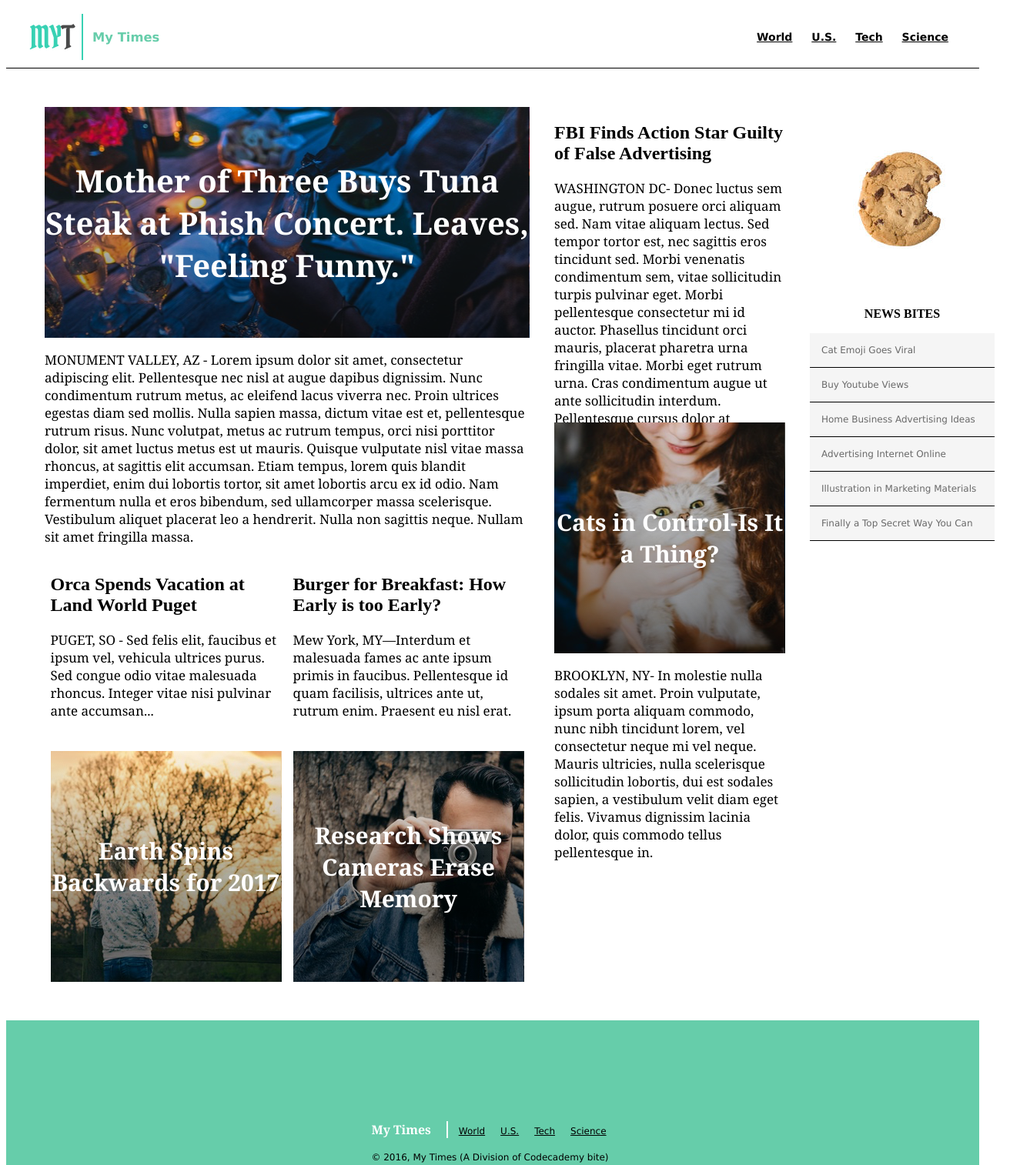
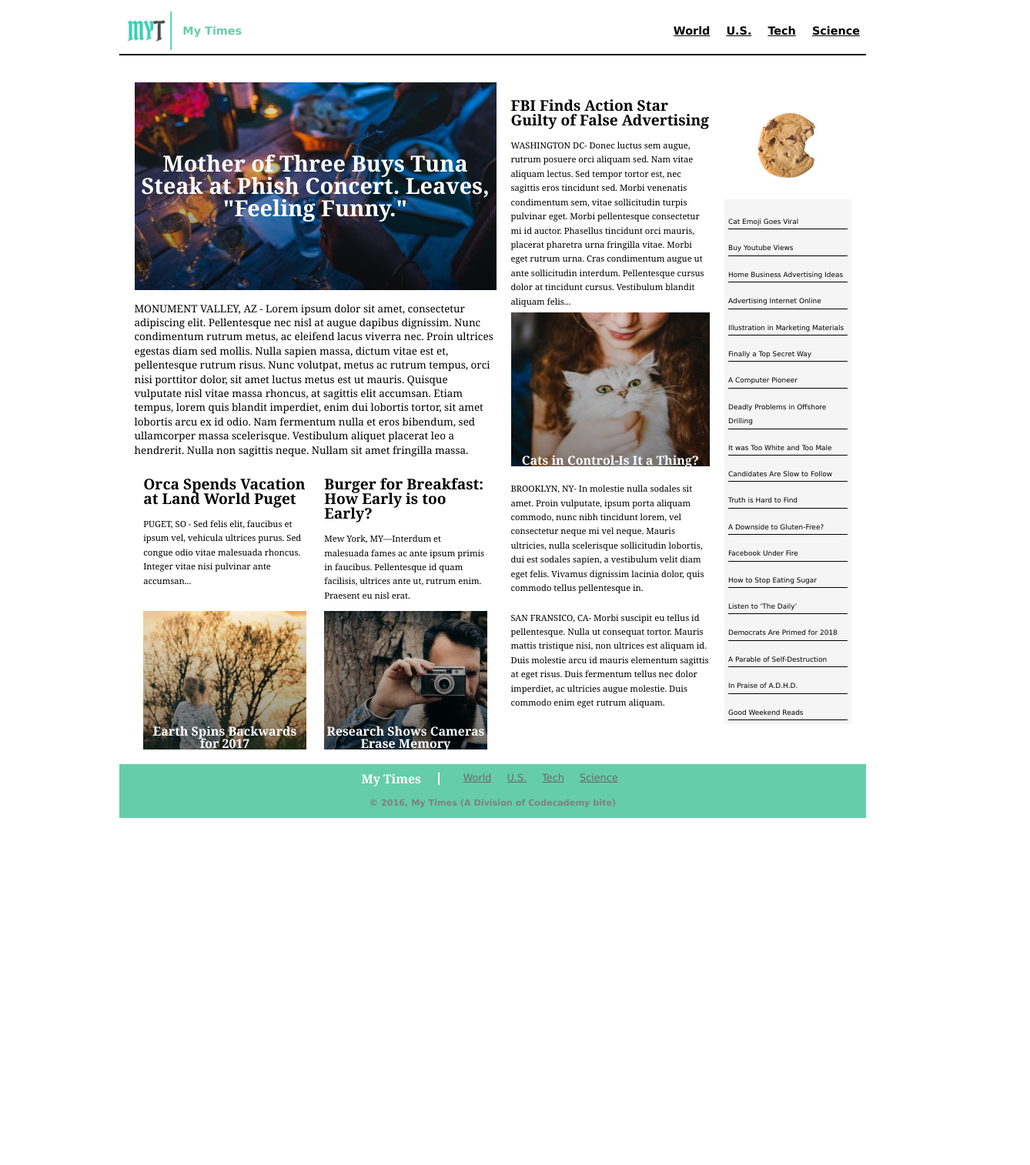
Before and after one commit to slape/mynews, a plain HTML site: page index.html in a window 1280 px wide. Shown: the top 1514 px of the page at 77% size, 1338 px wide, since content can reach past the window. After the commit the page ends 1063 px from the top, so only its background shows below. Drawn offline with Linux system fonts and the light colour scheme.

Commit message:
custom design

```diff
--- a/index.html
+++ b/index.html
@@ -2,110 +2,115 @@
 <html>
   <head>
     <meta charset="utf-8">
+    <link rel="stylesheet" href="resources/reset.css">
     <link rel="stylesheet" href="resources/style.css">
     <title>My Times</title>
   </head>
   <body>
     <!-- Header Section -->
       <header>
-        <div class="logo">
+        <figure>
           <img src="resources/photos/myt-logo.jpg">
-          <h3>My Times</h3>
-        </div>
+          <caption>My Times</caption>
+        </figure>
         <nav>
-          <span><a href="#">World</a></span>
-          <span><a href="#">U.S.</a></span>
-          <span><a href="#">Tech</a></span>
-          <span><a href="#">Science</a></span>
+          <a href="#">World</a>
+          <a href="#">U.S.</a>
+          <a href="#">Tech</a>
+          <a href="#">Science</a>
         </nav>
       </header>
   <!-- Main Content Section -->
-      <div class="mainBody">
+      <main>
   <!--First Column, Feature Story-->
-        <div class="column" id="columnOne">
-          <div class="featureStory">
-            <div class="featurePicture">
-                <span>Mother of Three Buys Tuna Steak at Phish Concert. Leaves, "Feeling Funny."</span>
-            </div>
-            <div class="featureText">
+        <div class="column large">
+            <article class="hero">
+                <h1>Mother of Three Buys Tuna Steak at Phish Concert. Leaves, "Feeling Funny."</h1>
+            </article>
+            <article class="hero-text">
               <p> MONUMENT VALLEY, AZ - Lorem ipsum dolor sit amet, consectetur adipiscing elit. Pellentesque nec nisl at augue dapibus dignissim. Nunc condimentum rutrum metus, ac eleifend lacus viverra nec. Proin ultrices egestas diam sed mollis. Nulla sapien massa, dictum vitae est et, pellentesque rutrum risus. Nunc volutpat, metus ac rutrum tempus, orci nisi porttitor dolor, sit amet luctus metus est ut mauris. Quisque vulputate nisl vitae massa rhoncus, at sagittis elit accumsan. Etiam tempus, lorem quis blandit imperdiet, enim dui lobortis tortor, sit amet lobortis arcu ex id odio. Nam fermentum nulla et eros bibendum, sed ullamcorper massa scelerisque. Vestibulum aliquet placerat leo a hendrerit. Nulla non sagittis neque. Nullam sit amet fringilla massa. </p>
-            </div>
-          </div>
+            </article>
+
   <!--First Column, Other Stories-->
-          <div class="storyFlexContainer">
-            <div class="story" id="Orca">
+          <div class="article-flex-container">
+            <article class="text-feature">
               <h2>Orca Spends Vacation at Land World Puget</h2>
               <p>PUGET, SO - Sed felis elit, faucibus et ipsum vel, vehicula ultrices purus. Sed congue odio vitae malesuada rhoncus. Integer vitae nisi pulvinar ante accumsan... </p>
-            </div>
-            <div class="story" id="treeGirl">
-              <span>Earth Spins Backwards for 2017</span>
-            </div>
-            <div class="story" id="burger">
+            </article>
+            <article class="pic-feature" id="tree-girl">
+              <h3>Earth Spins Backwards for 2017</h3>
+            </article>
+            <article class="text-feature">
               <h2>Burger for Breakfast: How Early is too Early?</h2>
               <p>Mew York, MY—Interdum et malesuada fames ac ante ipsum primis in faucibus. Pellentesque id quam facilisis, ultrices ante ut, rutrum enim. Praesent eu nisl erat.</p>
-            </div>
-            <div class="story" id="cameraGuy">
-              <span>Research Shows Cameras Erase Memory</span>
-            </div>
+            </article>
+            <article class="pic-feature" id="camera-guy">
+              <h3>Research Shows Cameras Erase Memory</h3>
+            </article>
           </div>
+
         </div>
+
   <!--Second Column-->
-        <div class="column" id="columnTwo">
-            <div class="story" id="fbi">
+        <div class="column med">
+            <article class="text-feature">
               <h2>FBI Finds Action Star Guilty of False Advertising</h2>
               <p>WASHINGTON DC- Donec luctus sem augue, rutrum posuere orci aliquam sed. Nam vitae aliquam lectus. Sed tempor tortor est, nec sagittis eros tincidunt sed. Morbi venenatis condimentum sem, vitae sollicitudin turpis pulvinar eget. Morbi pellentesque consectetur mi id auctor. Phasellus tincidunt orci mauris, placerat pharetra urna fringilla vitae. Morbi eget rutrum urna. Cras condimentum augue ut ante sollicitudin interdum. Pellentesque cursus dolor at tincidunt cursus. Vestibulum blandit aliquam felis... </p>
-            </div>
-            <div class="story" id="catGirl">
-              <span>Cats in Control-Is It a Thing?</span>
-            </div>
-            <div class="story" id="brooklyn">
+            </article>
+            <article class="pic-feature" id="cat-girl">
+              <h3>Cats in Control-Is It a Thing?</h3>
+            </article>
+            <article class="text-feature">
               <p>BROOKLYN, NY- In molestie nulla sodales sit amet. Proin vulputate, ipsum porta aliquam commodo, nunc nibh tincidunt lorem, vel consectetur neque mi vel neque. Mauris ultricies, nulla scelerisque sollicitudin lobortis, dui est sodales sapien, a vestibulum velit diam eget felis. Vivamus dignissim lacinia dolor, quis commodo tellus pellentesque in.</p>
-            </div>
+            </article>
+            <article class="text-feature">
+              <p>SAN FRANSICO, CA- Morbi suscipit eu tellus id pellentesque. Nulla ut consequat tortor. Mauris mattis tristique nisi, non ultrices est aliquam id. Duis molestie arcu id mauris elementum sagittis at eget risus. Duis fermentum tellus nec dolor imperdiet, ac ultricies augue molestie. Duis commodo enim eget rutrum aliquam.</p>
+            </article>
           </div>
 
   <!--Third Column-->
-        <div class="column" id="columnThree">
-            <div class="newsBites" id="cookie">
-              <img src="resources/photos/cookie.png">
-              <h3>NEWS BITES</h3>
-            </div>
-            <div class="linkList">
-              <div class="listItem">
-                <span>Cat Emoji Goes Viral</span>
-              </div>
-              <div class="listItem">
-                <span>Buy Youtube Views</span>
-              </div>
-              <div class="listItem">
-                <span>Home Business Advertising Ideas</span>
-              </div>
-              <div class="listItem">
-                <span>Advertising Internet Online</span>
-              </div>
-              <div class="listItem">
-                <span>Illustration in Marketing Materials</span>
-              </div>
-              <div class="listItem">
-                <span>Finally a Top Secret Way You Can</span>
-              </div>
-            </div>
-          </div>
-      </div>
-      <footer>
-        <div class="footerContainer">
-          <div class="footerLogo">
+        <div class="column small">
+          <figure>
+            <img src="resources/photos/cookie.png">
+            <h3>NEWS BITES</h3>
+          </figure>
+
+          <aside>
+              <p>Cat Emoji Goes Viral</p>
+              <p>Buy Youtube Views</p>
+              <p>Home Business Advertising Ideas</p>
+              <p>Advertising Internet Online</p>
+              <p>Illustration in Marketing Materials</p>
+              <p>Finally a Top Secret Way</p>
+              <p>A Computer Pioneer</p>
+              <p>Deadly Problems in Offshore Drilling</p>
+              <p>It was Too White and Too Male</p>
+              <p>Candidates Are Slow to Follow</p>
+              <p>Truth is Hard to Find</p>
+              <p>A Downside to Gluten-Free?</p>
+              <p>Facebook Under Fire</p>
+              <p>How to Stop Eating Sugar</p>
+              <p>Listen to ‘The Daily’</p>
+              <p>Democrats Are Primed for 2018</p>
+              <p>A Parable of Self-Destruction</p>
+              <p>In Praise of A.D.H.D.</p>
+              <p>Good Weekend Reads</p>
+          </aside>
+        </div>
+      </main>
+  <!--End of Main Section-->
+
+        <footer>
+          <span>
             <h3>My Times</h3>
             <nav>
-              <span><a href="#">World</a></span>
-              <span><a href="#">U.S.</a></span>
-              <span><a href="#">Tech</a></span>
-              <span><a href="#">Science</a></span>
+              <a href="#">World</a>
+              <a href="#">U.S.</a>
+              <a href="#">Tech</a>
+              <a href="#">Science</a>
             </nav>
-          </div>
-          <div class="footerCopyright">
-            © 2016, My Times (A Division of Codecademy bite)
-          </div>
-        </div>
+          </span>
+          <p>© 2016, My Times (A Division of Codecademy bite)</p>
       </footer>
   </body>
 </html>
--- /dev/null
+++ b/resources/reset.css
@@ -0,0 +1,48 @@
+/* http://meyerweb.com/eric/tools/css/reset/
+   v2.0 | 20110126
+   License: none (public domain)
+*/
+
+html, body, div, span, applet, object, iframe,
+h1, h2, h3, h4, h5, h6, p, blockquote, pre,
+a, abbr, acronym, address, big, cite, code,
+del, dfn, em, img, ins, kbd, q, s, samp,
+small, strike, strong, sub, sup, tt, var,
+b, u, i, center,
+dl, dt, dd, ol, ul, li,
+fieldset, form, label, legend,
+table, caption, tbody, tfoot, thead, tr, th, td,
+article, aside, canvas, details, embed,
+figure, figcaption, footer, header, hgroup,
+menu, nav, output, ruby, section, summary,
+time, mark, audio, video {
+	margin: 0;
+	padding: 0;
+	border: 0;
+	font-size: 100%;
+	font: inherit;
+	vertical-align: baseline;
+}
+/* HTML5 display-role reset for older browsers */
+article, aside, details, figcaption, figure,
+footer, header, hgroup, menu, nav, section {
+	display: block;
+}
+body {
+	line-height: 1;
+}
+ol, ul {
+	list-style: none;
+}
+blockquote, q {
+	quotes: none;
+}
+blockquote:before, blockquote:after,
+q:before, q:after {
+	content: '';
+	content: none;
+}
+table {
+	border-collapse: collapse;
+	border-spacing: 0;
+}
--- a/resources/style.css
+++ b/resources/style.css
@@ -1,146 +1,210 @@
+/* Main document settings */
+body {
+  margin: 0 auto;
+  width: 970px;
+  display: flex;
+  flex-direction: column;
+  align-content: center;
+  font-family: georgia,"times new roman",times,serif;
+}
+
+main {
+  margin: 0 auto;
+  display: flex;
+  align-content: center;
+  justify-content: center;
+}
+
+/* text and image settings */
+
 a {
   color: black;
 }
 
+p {
+  padding-top:15px;
+  line-height: 1.15rem;
+  font-weight: 400;
+  font-style: normal;
+  color: black;
+  font-size: .84rem;
+}
+
+h1 {
+  font-weight: bold;
+  color: white;
+  font-size: 1.8rem;
+  text-align: center;
+}
+
+h2 {
+  font-style: normal;
+  font-size: 1.2rem;
+  font-weight: bold;
+  padding-top: 15px;
+}
+
+img {
+  height: auto;
+  max-width: 100%;
+}
+
+/* header settings */
+
 header {
+  height: 60px;
   display: flex;
   align-items: center;
+  align-content: center;
   font-family: Verdana;
-  font-size: 14px;
+  font-size: .9rem;
   font-weight: bold;
-  border-bottom: 1px solid black;
-  padding: 10px 30px;
+  border-bottom: 2px solid black;
+  margin: 10px 0 25px 0;
+  padding-left: 10px;
 }
 
-p {
-  font-family: Georgia;
-  font-size: 17px;
-  color: black;
-}
-
-.logo {
+header figure {
+  padding: 5px 0;
   display: flex;
   align-items: center;
   flex-grow: 1;
   color: MediumAquamarine;
 }
 
-.logo img {
-  margin-right: 12px;
+header figure img {
+  margin-right: 2%;
+  height: 50px;
 }
 
-nav span {
-  padding: 20px 10px;
+nav a {
+  padding: .5rem;
 }
 
-.mainBody {
-  width: 1230px;
-  margin: 0 auto;
-  padding: 50px;
-  display: flex;
-}
+/* column settings */
 
 .column {
   display: flex;
   flex-direction: column;
-  margin-right: 32px;
+  align-items: center;
+  margin: 1%;
 }
 
-#columnOne {
-  width: 630px;
+.large {
+  width: 500px;
 }
 
-#columnTwo {
-  width: 300px;
-  flex-wrap: wrap;
+.med {
+  width: 275px;
 }
 
-#columnThree {
-  width: 240px;
+.small {
+  width: 175px;
 }
 
-#treeGirl {
-  background-image: url("photos/tree girl.png");
-}
+/* article settings */
 
-#cameraGuy {
-  background-image: url("photos/camera guy.png");
-}
-
-#catGirl {
-  background-image: url("photos/cat girl.png");
-}
-#fbi {
-  height: 410px;
-}
-
-#cameraGuy,
-#catGirl,
-#treeGirl {
-  font-family: Georgia;
-  font-weight: bold;
-  font-size: 30px;
-  color: white;
-  text-align: center;
-  display: flex;
-  align-content: center;
-  align-items: center;
-  height: 300px;
-  width: 300px;
-}
-
-.featurePicture {
+.hero {
   background-image: url("photos/dinner table.png");
-  height: 300px;
-  width: 630px;
-  font-family: Georgia;
-  font-weight: bold;
-  color: white;
-  font-size: 40px;
-  text-align: center;
+  background-size: cover;
+  width: 100%;
+  height: 270px;
   display: flex;
   align-content: center;
   align-items: center;
 }
 
-#Orca,
-#burger {
-  height: 170px;
-  width: 300px;
+.article-flex-container {
+  height: 380px;
+  width: 100%;
+  display: flex;
+  justify-content: space-around;
+  align-items: center;
+  flex-flow: column wrap;
+  margin-bottom: 10px;
 }
 
-.storyFlexContainer {
-  height: 550px;
-  width: 630px;
-  display: flex;
-  justify-content: space-between;
-  align-items: center;
-  flex-flow: column wrap;
+.text-feature p {
+  font-size: .7rem;
 }
 
-.newsBites h3 {
-  font-size: 16px;
+.pic-feature {
+  display: flex;
+  align-items: flex-end;
+  height: 180px;
+  width: 45%;
+  margin-top: 2%;
+}
+
+.text-feature {
+  height: 180px;
+  width: 45%;
+  margin-top: 2%;
+}
+
+.med .text-feature {
+  height: auto;
+  width: 100%;
+}
+
+.med .pic-feature {
+  width: 100%;
+  height: 200px;
+  justify-content: center;
+}
+
+article h3 {
+  font-family: Georgia;
+  font-weight: bold;
+  color: white;
+  text-align: center;
+}
+
+.small figure {
+  margin-bottom: 1.5%;
+  width: 100%;
+  height: 150px;
+  font-size: 1rem;
   font-weight: bold;
   text-align: center;
 }
 
-.linkList {
+#tree-girl {
+  background-image: url("photos/tree girl.png");
+  background-size: cover;
+}
+
+#camera-guy {
+  background-image: url("photos/camera guy.png");
+  background-size: cover;
+}
+
+#cat-girl {
+  background-image: url("photos/cat girl.png");
+  background-size: cover;
+}
+
+/* aside settings */
+
+aside {
   background-color: WhiteSmoke;
   color: DimGray;
   display: flex;
   flex-wrap: wrap;
+  padding: 5px;
 }
 
-.listItem {
-  width: 220px;
+aside p {
+  width: 100%;
   font-family: Verdana;
-  font-size: 12px;
-  padding: 15px;
+  font-size: .56rem;
   border-bottom: 1px solid black;
 }
 
+/* footer settings */
+
 footer {
-  height: 300px;
+  height: 70px;
   width: 100%;
   margin: auto;
   background-color: MediumAquamarine;
@@ -150,19 +214,68 @@ footer {
   justify-content: center;
   align-content: center;
   font-family: Verdana;
-  font-size: 12px;
+  font-size: .8rem;
 }
 
-footer nav {
-  display: inline-flex;
+footer span {
+  display: flex;
+  align-items: center;
 }
 
-.footerLogo h3 {
-  display: inline-flex;
-  padding-right: 20px;
+footer h3 {
+  padding-right: 1.4rem;
+  margin-right: 1.4rem;
   border-right: 2px solid white;
   font-family: Georgia;
-  font-size: 16px;
+  font-size: 1rem;
   font-weight: bold;
   color: white;
 }
+
+footer a {
+  color: dimgrey;
+}
+
+footer p {
+  font-size: .7rem;
+  font-weight: bold;
+  color: grey;
+}
+
+/* responsive settings */
+
+@media (max-width: 1800px) {
+
+}
+
+@media (max-width: 1600px) {
+
+}
+
+@media (max-width: 1400px) {
+
+}
+
+@media (max-width: 1200px) {
+
+}
+
+@media (max-width: 1000px) {
+
+}
+
+@media (max-width: 800px) {
+
+}
+@media (max-width: 600px) {
+
+}
+
+@media (max-width: 599px) {
+
+}
+
+@media (max-width: 400px) {
+
+
+}
```
